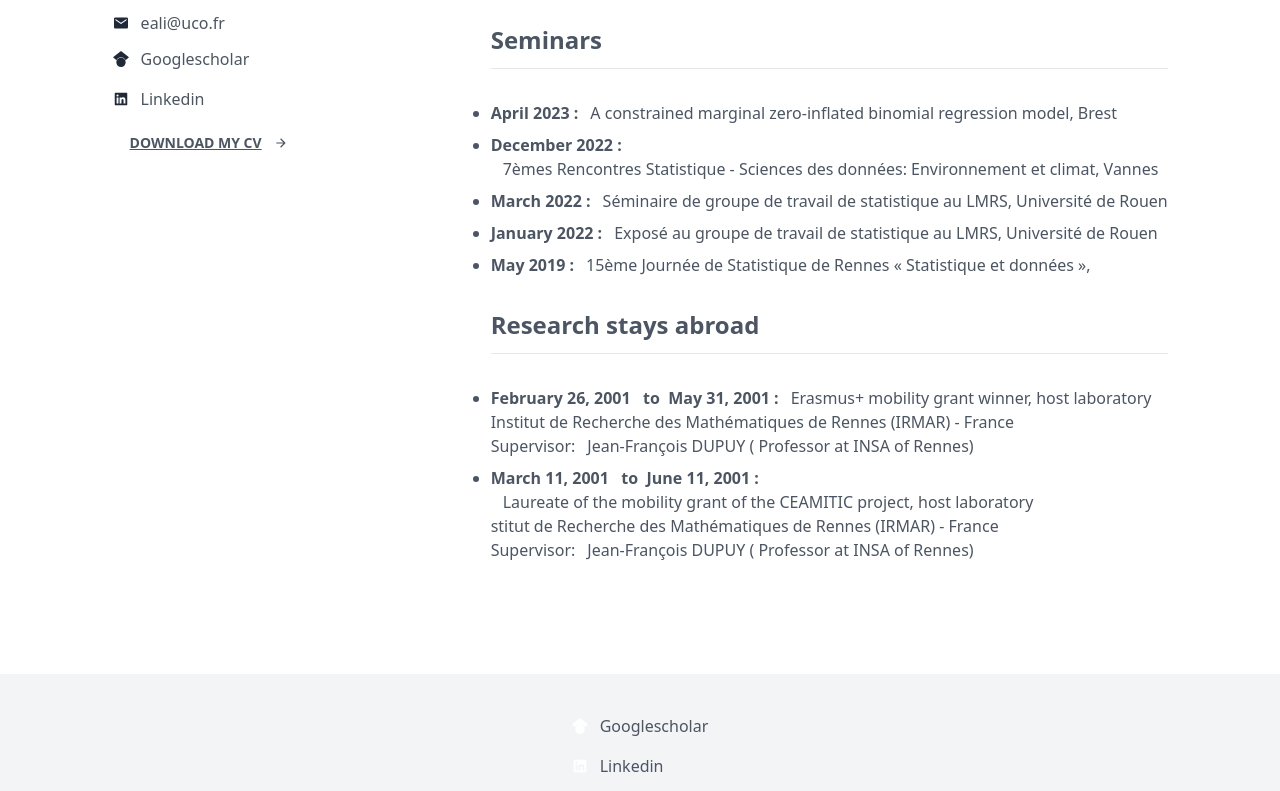
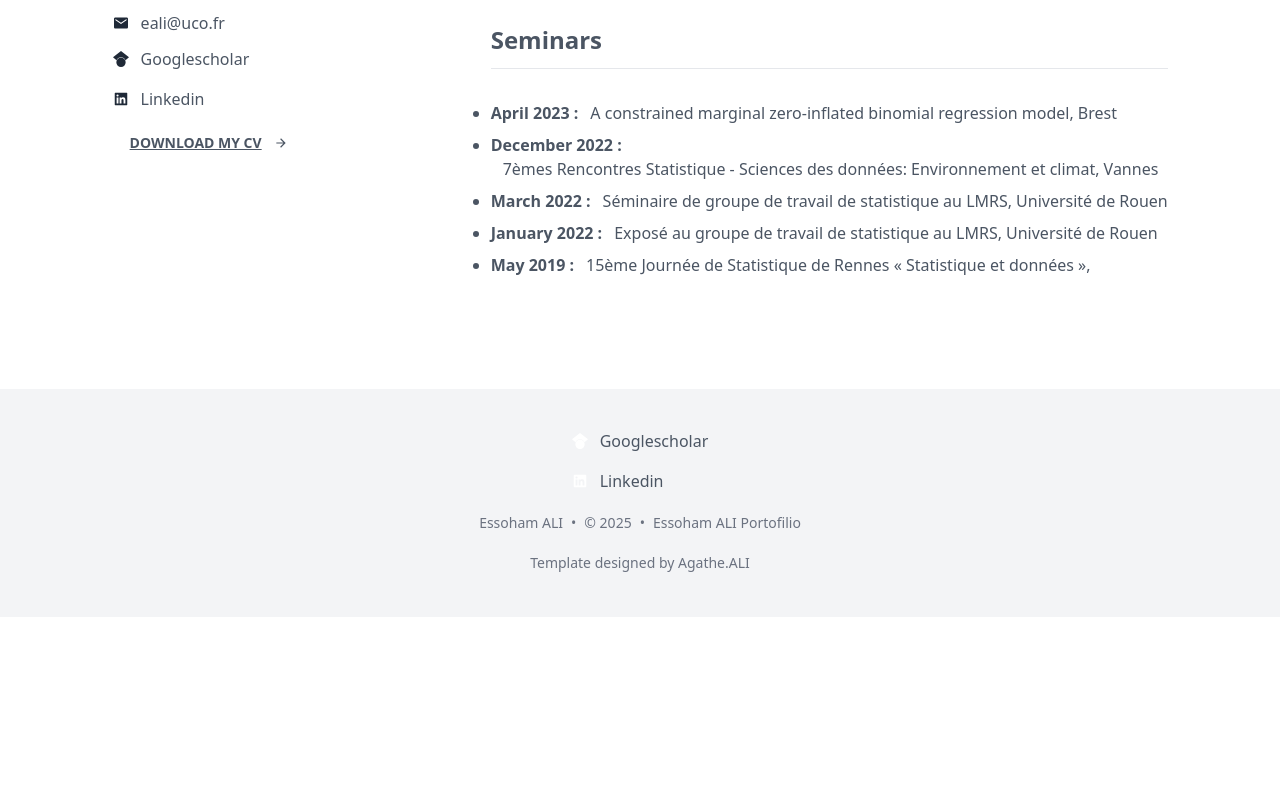
Before and after one commit to Gnilane95/essoham_portfolio, a Next.js app: page /talks in a window 1280 px wide. Shown: the part 471-1262 px from the top of the page. After the commit the page ends 1088 px from the top, so only its background shows below. Built offline with nearby package versions, Linux system fonts and the light colour scheme; what tw-elements would draw is missing.

Commit message:
article added

```diff
--- /dev/null
+++ b/components/home/ArticlesInProgress.jsx
@@ -0,0 +1,29 @@
+import React from "react";
+import Link from "next/link";
+import { articlesInprogress } from "../../data/siteData";
+import SiteHeader from "../shared/SiteHeader";
+
+
+export default function ArticlesInprogress() {
+  return (
+    <div className="xl:px-56g lg:px-20g sm:px-7g md:px-16g text-justify my-10">
+      <SiteHeader title={"Articles in progress"}/>
+      <div className="mt-7">
+        <ol className="list-decimal list-outside pl-4">
+          {articlesInprogress.map((articleInprogress) => {
+            const{id,authors, article, journal_name, link_to_article} = articleInprogress;
+            return (
+              <li key={id} className="">
+                <span>{authors}</span>
+                <Link href={link_to_article}>
+                  <span className="underline text-blue-500 pl-1 italic">{article}</span>
+                </Link>
+                <span className="pl-1">{journal_name}</span>
+              </li>
+            );
+          })}
+        </ol>
+      </div>
+    </div>
+  );
+}
--- a/components/shared/Conference.jsx
+++ b/components/shared/Conference.jsx
@@ -63,41 +63,6 @@ export default function Conference() {
           </ul>
         </div>
       </div>
-
-      <div className="divide-y divide-gray-200 dark:divide-gray-700">
-        <h2 className="text-2xl font-black text-gray-600 pb-3">
-          {reserchAbroadTitle}
-        </h2>
-        <div className="py-7 ml-4 md:ml-0">
-        <ul className="list-disc">
-            {
-                abroadTalks.map((talk) => {
-                    const { id , topic, location, town, supervisor, from, to } = talk;
-                    return(
-                        <li key={id} className="py-1 text-gray-600">
-                        <article>
-                          <div className="">
-                            <div>
-                              <h2 className="md:flex md:flex-wrap">
-                                <span className="font-semibold">{formatDate(from)} &nbsp; to &nbsp;{formatDate(to)} :</span>
-                                <span className="ml-3 mr-1"> {topic}</span>
-                                <span className=""> {location} - {town}</span>
-                              </h2>
-                              <div className="md:flex md:flex-wrap">
-                                Supervisor: <span className="md:ml-3">{supervisor}</span>
-                              </div>
-                            </div>
-                          </div>
-                        </article>
-                      </li>
-                    )
-                }
-
-                )
-            }
-        </ul>
-        </div>
-      </div>
     </>
   );
 }
--- a/data/siteData.js
+++ b/data/siteData.js
@@ -345,55 +345,63 @@ const mScStudents =[
     },
   ];
 const submitteds =[
-
     {
       id: 1,
-      authors : "Essoham Ali,Yousri Slaoui, Adewale F.Lukman. (2025).",
+      authors : "Essoham Ali, Adewale F.  Lukman & Solym M. Manou-Abi.",
+      article : "Regularized right-censored zero-inflated Poisson regression for correlated count data: Applications to social contact and environmental studies. Preprint (2025).",
+      journal_name : "Preprint (2025). Under review at Statistical Papers",
+      link_to_article : 'CRZIP_paper_review (6).pdf',
+    },
+    {
+      id: 2,
+      authors : "Essoham Ali & Adewale F.  Lukman (2025).",
+      article : "Contraction ridge estimator: Simulation and  Application to Economic Data.",
+      journal_name : "Under Review to the Computational Economics",
+      link_to_article : 'Contraction_Ridge_Estimator__Simulation_and_Application (12).pdf',
+    },
+    {
+      id: 3,
+      authors : "Agnondji Gnon Siya, Essoham Ali, Aliou Diop (2025).",
+      article : "Marginal effects for zero-inflated semi-continuous data.",
+      journal_name : "Submitted paper in Journal of Statistical Computation and Simulation.",
+      link_to_article : "Marginal_effect__zero_inflated_semi_continuous_data (1).pdf",
+    },
+    {
+      id: 4,
+      authors : "Essoham Ali & Adewale F.  Lukman (2024).",
+      article : "Ridge-Penalized Zero-Inflated Probit Bell model for multicollinearity in count data.",
+      journal_name : "Review and resubmit to the Journal of Applied Statistics.",
+      link_to_article : "https://sciencespo.hal.science/CHL/hal-04810240v1",
+    },
+    {
+      id: 5,
+      authors : "Solym Mawaki Manou-Abi, Essoham Ali, Yousri Slaoui, Julien Balicchi (2024).",
+      article : "Estimation of contact matrices with a new count data model and surveys",
+      journal_name : "",
+      link_to_article :"#",
+    },
+    {
+      id: 6,
+      authors : "Konan Jean Geoffroy Kouakou &  Essoham Ali (2024).",
+      article : "Inverse probability weighting for missing covariates in Zero-Inflated modified Borel-Tanner model.",
+      journal_name : "Under Review to the scandinavian journal of statistics.",
+      link_to_article : "https://hal.science/hal-04448707v1/document",
+    },
+  ];
+const articlesInprogress =[
+    {
+      id: 1,
+      authors : "Essoham Ali, Solym M. Manou-Abi,  Yousri Slaoui, Julien Balicchi. (2025).",
       article : "Modeling contact patterns  using count data regression with multicollinearity and censoring.",
-      journal_name : "In progress.",
+      journal_name : "",
       link_to_article : "#",
     },
     {
       id: 2,
       authors : "Adewale F.Lukman, Essoham Ali. (2025).",
       article : "Estimation and variable selection in multicollinear regression model using broken adaptive Liu-type estimator.",
-      journal_name : "In progress.",
+      journal_name : "",
       link_to_article : "#",
-    },
-    {
-      id: 3,
-      authors : "Essoham Ali & Adewale F.  Lukman (2025).",
-      article : "Contraction ridge estimator: Simulation and  Application to Economic Data.",
-      journal_name : "Under Review to the Computational Economics",
-      link_to_article : 'Contraction_Ridge_Estimator__Simulation_and_Application (12).pdf',
-    },
-    {
-      id: 4,
-      authors : "Agnondji Gnon Siya, Essoham Ali, Aliou Diop (2025).",
-      article : "Marginal effects for zero-inflated semi-continuous data.",
-      journal_name : "Submitted paper in Journal of Statistical Computation and Simulation.",
-      link_to_article : "Marginal_effect__zero_inflated_semi_continuous_data (1).pdf",
-    },
-    {
-      id: 5,
-      authors : "Essoham Ali & Adewale F.  Lukman (2024).",
-      article : "Ridge-Penalized Zero-Inflated Probit Bell model for multicollinearity in count data.",
-      journal_name : "Review and resubmit to the Journal of Applied Statistics.",
-      link_to_article : "https://sciencespo.hal.science/CHL/hal-04810240v1",
-    },
-    {
-      id: 6,
-      authors : "Solym Mawaki Manou-Abi, Essoham Ali, Yousri Slaoui, Julien Balicchi (2024).",
-      article : "Estimation of contact matrices with a new count data model and surveys",
-      journal_name : "",
-      link_to_article :"#",
-    },
-    {
-      id: 7,
-      authors : "Konan Jean Geoffroy Kouakou &  Essoham Ali (2024).",
-      article : "Inverse probability weighting for missing covariates in Zero-Inflated modified Borel-Tanner model.",
-      journal_name : "Under Review to the scandinavian journal of statistics.",
-      link_to_article : "https://hal.science/hal-04448707v1/document",
     },
   ];
 const peerReviewedPublications =[
@@ -655,6 +663,7 @@ module.exports = {
   submitJounalPaPer,
   phdStudents,
   mScStudents,
+  articlesInprogress,
   submitteds,
   peerReviewedPublications,
   interdisciplinaryArticles,
--- a/pages/publications.js
+++ b/pages/publications.js
@@ -6,6 +6,7 @@ import { NextSeo } from "next-seo";
 import SubmittedOrToBesubmitted from "../components/home/SubmittedOrToBesubmitted";
 import PeerReviewedPublications from "../components/home/PeerReviewedPublications";
 import InterdisciplinaryArticles from "../components/home/InterdisciplinaryArticles";
+import ArticlesInprogress from "../components/home/ArticlesInProgress";
 
 export default function publications() {
   return (
@@ -30,6 +31,7 @@ export default function publications() {
           <Hero />
         </div>
         <div className="md:flex-1 md:mt-10 pr-5 pl-5 md:pl-10 md:pr-28">
+          <ArticlesInprogress/>
           <SubmittedOrToBesubmitted/>
           <PeerReviewedPublications/>
           <InterdisciplinaryArticles/>
```
Also changed, not shown: pages/talks.js (+4 -4 lines), 1 other file (tests, documents, lock files or other folders).
